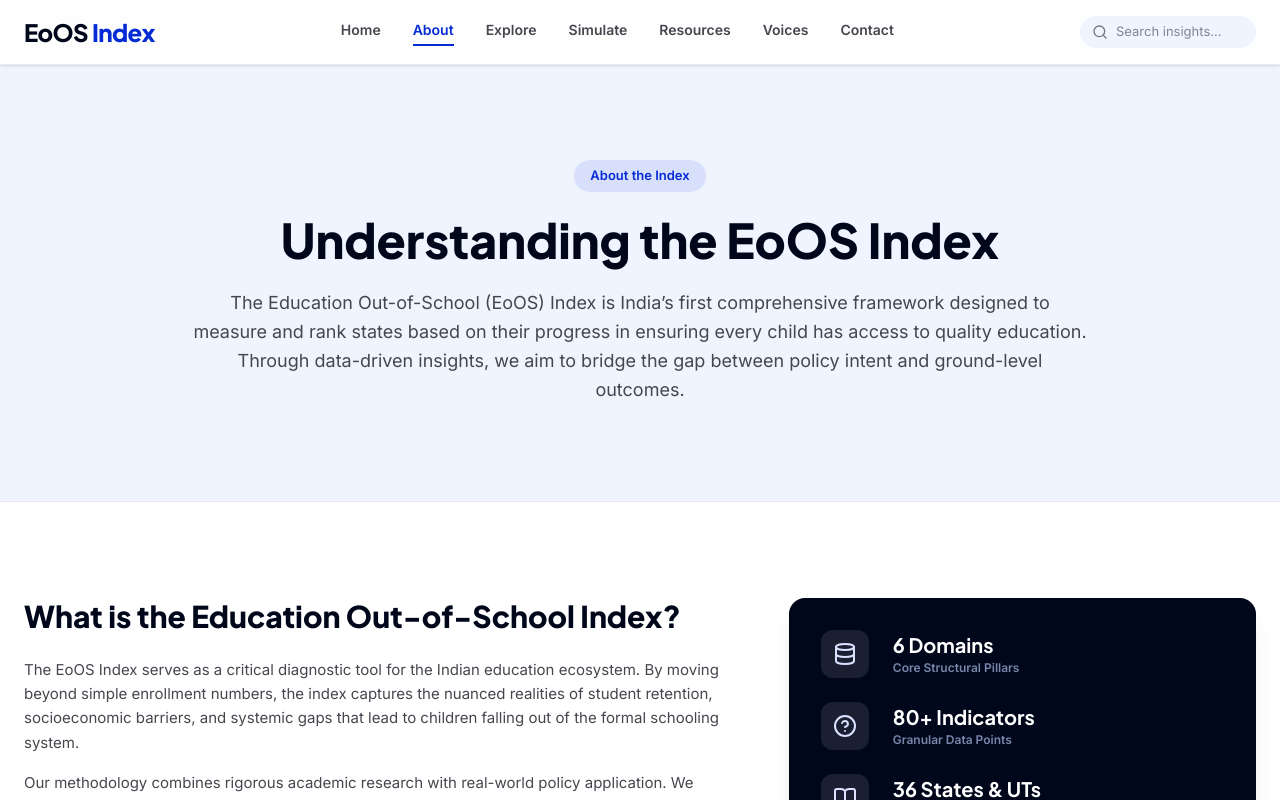
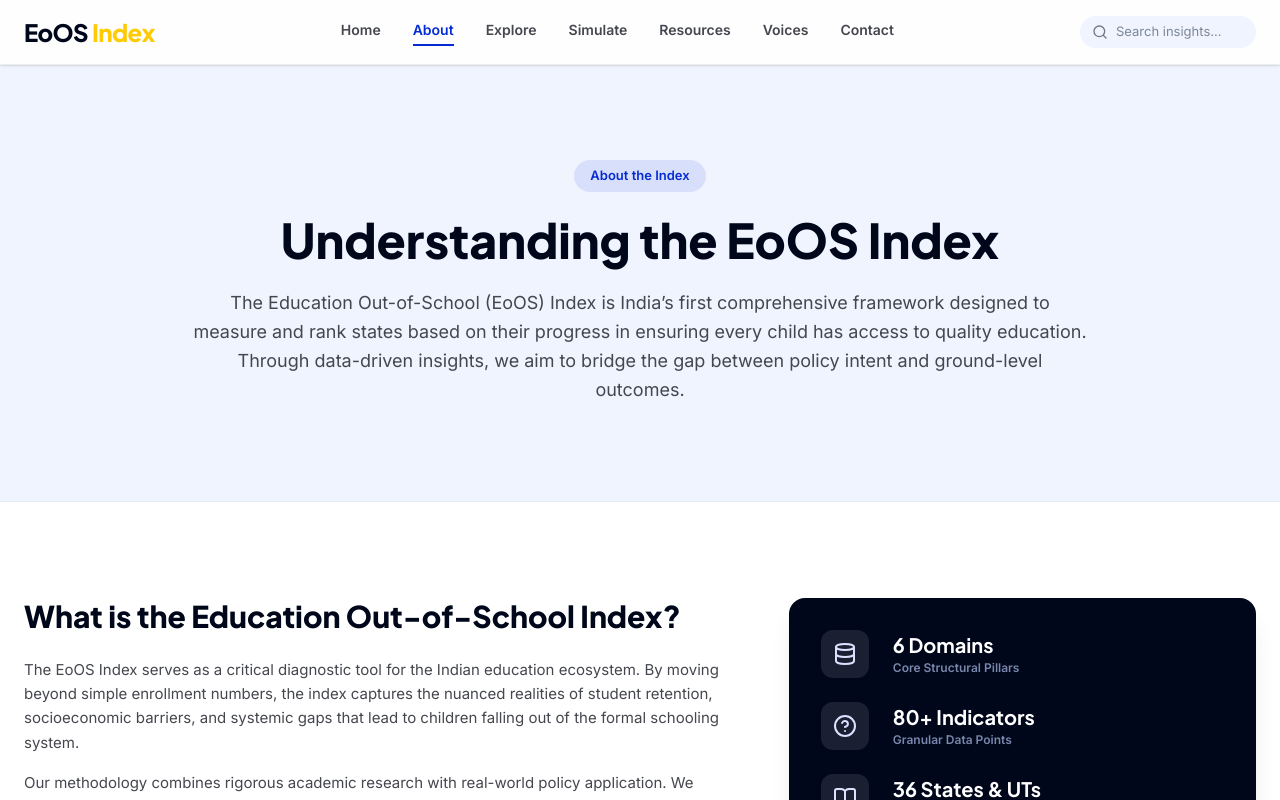
Before and after one commit to Ayush-2005-ap/EoOS, a Next.js app in the folder client/: page /about in a window 1280 px wide. Shown: the top 800 px of the page. Built offline with nearby package versions, Linux system fonts and the light colour scheme.

Commit message:
Resolve runtime crash in CSV export and update header branding color

```diff
--- a/client/src/app/simulate/page.tsx
+++ b/client/src/app/simulate/page.tsx
@@ -224,7 +224,8 @@
   const exportSimulatedCSV = () => {
     const headers = ["Simulated Rank", "State Name", "Simulated Score", "Rank Change", "Original Rank"];
     const rows = simulatedRankings.map((s) => {
-      const originalRank = initialRankings[s.id] || baseState.baseRank;
+      const baseState = statesData.find((sd) => sd.id === s.id)!;
+      const originalRank = initialRankings[s.id] || baseState?.baseRank || 0;
       return [
         s.simulatedRank,
         s.name,
--- a/client/src/components/Header.tsx
+++ b/client/src/components/Header.tsx
@@ -34,7 +34,7 @@
           <span className="font-plus-jakarta text-2xl font-extrabold text-primary tracking-tight">
             EoOS
           </span>
-          <span className="font-plus-jakarta text-2xl font-extrabold text-secondary tracking-tight">
+          <span className="font-plus-jakarta text-2xl font-extrabold text-[#ffcb05] tracking-tight">
             Index
           </span>
         </Link>
```
